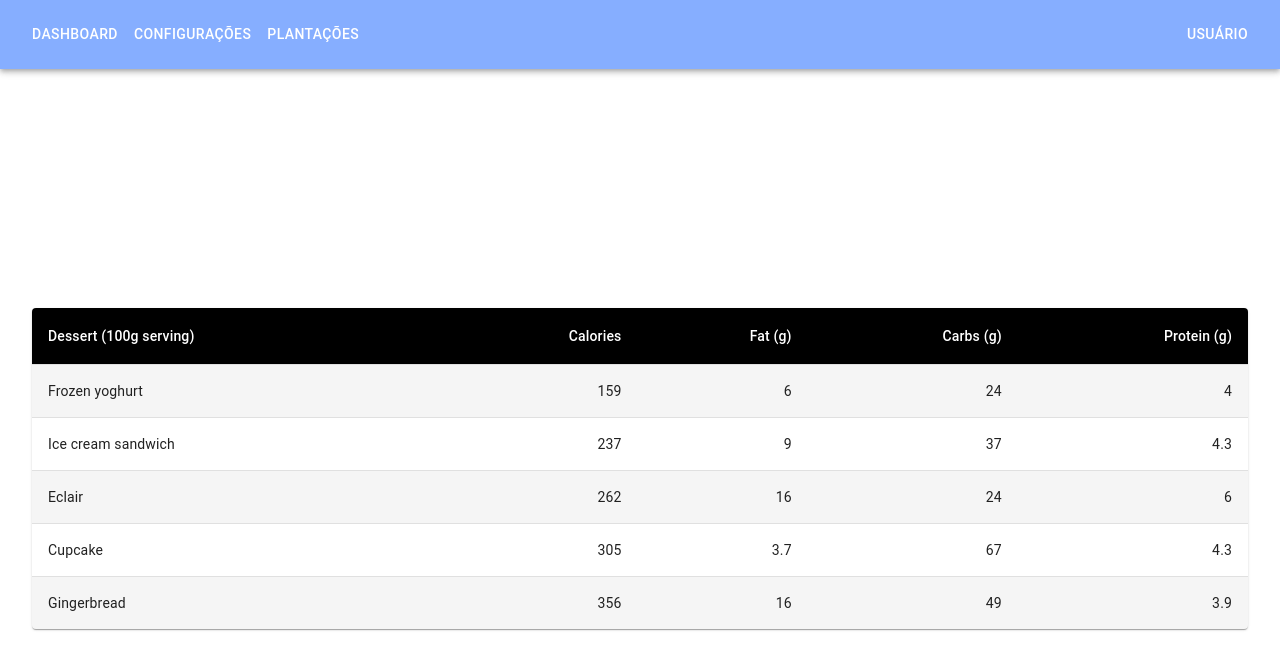
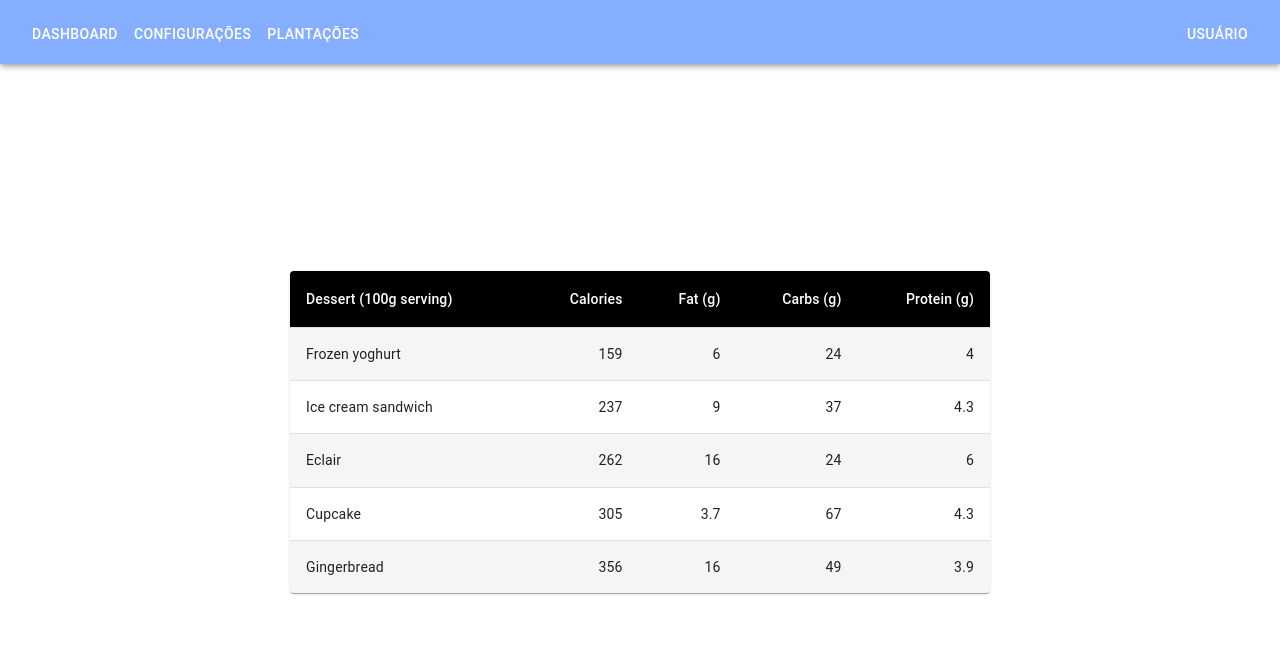
Before and after one commit to BrunoKrugel/Dashboard-next, a Next.js app: page /main/plant in a window 1280 px wide. Shown: the top 670 px of the page. Built offline with nearby package versions, Linux system fonts and the light colour scheme.

Commit message:
New menu bar position

```diff
--- a/components/menu.js
+++ b/components/menu.js
@@ -70,7 +70,7 @@ function MenuBar(props) {
         <link rel="icon" href="/cloudy.png" />
       </Head>
 
-      <AppBar position="static">
+      <AppBar className='navbar' position="static">
         <Container maxWidth="xl">
           <Toolbar disableGutters>
             <Box sx={{ flexGrow: 1, display: { xs: 'flex', md: 'none' } }}>
--- a/pages/_app.js
+++ b/pages/_app.js
@@ -1,5 +1,7 @@
 import '../styles/globals.css';
 import { ThemeProvider, createTheme } from '@mui/material';
+import { MenuBar } from '../components/menu';
+
 
 const theme = createTheme({
   palette: {
@@ -12,10 +14,21 @@ const theme = createTheme({
   },
 });
 
+function getStorageValue(key, defaultValue) {
+  // getting stored value
+  if (typeof window !== 'undefined') {
+const saved = localStorage.getItem(key);
+return saved || defaultValue;
+  }
+}
+
 function MyApp({ Component, pageProps }) {
   return (
     <ThemeProvider theme={theme}>
-      <Component {...pageProps} />
+      <MenuBar user={getStorageValue('username','Usuário')} />
+      <div className="container">
+        <Component {...pageProps} />
+      </div>
     </ThemeProvider>
   );
 }
--- a/pages/index.js
+++ b/pages/index.js
@@ -4,14 +4,10 @@ import Image from 'next/image';
 import Link from 'next/link';
 import { Button, TextField, Paper, Alert } from '@mui/material';
 
-import { MenuBar } from '../components/menu';
-
 import logo from '../public/logo/HortaOn.png';
 
 export default function Home() {
   return (
-    <div>
-    <MenuBar />
     <div className={styles.container}>
       <Head>
         <title>Dashboard Weather</title>
@@ -34,6 +30,5 @@ export default function Home() {
         </Link>
       </main>
     </div>
-    </div>
   );
 }
--- a/pages/main/config.js
+++ b/pages/main/config.js
@@ -12,8 +12,6 @@ import { styled } from '@mui/material/styles';
 
 import { WeekInfo, WeekDate } from '../../components/week';
 import { CurrentInfo } from '../../components/info';
-import { MenuBar } from '../../components/menu';
-
 const center = {
   lat: -30.0277,
   lng: -51.2287,
@@ -26,8 +24,6 @@ const handleSubmit = async (e) => {
 
 export default function Home() {
     return (
-      <div>
-      <MenuBar />
       <div className={styles.container}>
       <Head>
         <title>Configurações</title>
@@ -70,6 +66,5 @@ export default function Home() {
 
         </main>
       </div>
-      </div>
     );
   }
--- a/pages/main/dashboard.js
+++ b/pages/main/dashboard.js
@@ -205,15 +205,12 @@ export default function Dashboard() {
   }, ['']);
 
   return (
-    <div>
-    <MenuBar user={localStorage.getItem('username')}/>
     <div className={styles.container}>
       <Head>
         <title>Dashboard Weather</title>
         <meta name="description" content="Dashboard" />
         <link rel="icon" href="/cloudy.png" />
       </Head>
-      <main className={styles.main}>
         <Paper className={styles.card} elevation={3}>
           <div>
             <PlaceIcon />
@@ -340,8 +337,6 @@ export default function Dashboard() {
             Incidência de sol na região muito alta!
           </Alert>
         </Snackbar>
-      </main>
-    </div>
     </div>
   );
 }
--- a/pages/main/plant.js
+++ b/pages/main/plant.js
@@ -18,7 +18,6 @@ import TableRow from '@mui/material/TableRow';
 
 import { WeekInfo, WeekDate } from '../../components/week';
 import { CurrentInfo } from '../../components/info';
-import { MenuBar } from '../../components/menu';
 
 const StyledTableCell = styled(TableCell)(({ theme }) => ({
   [`&.${tableCellClasses.head}`]: {
@@ -54,8 +53,6 @@ const rows = [
 
 export default function Home() {
     return (
-      <div>
-      <MenuBar />
       <div className={styles.container}>
       <Head>
         <title>Plantações</title>
@@ -93,6 +90,5 @@ export default function Home() {
 
         </main>
       </div>
-      </div>
     );
   }
--- a/styles/Dashboard.module.css
+++ b/styles/Dashboard.module.css
@@ -1,16 +1,13 @@
 .container {
     padding: 0 2rem;
-}
-
-.main {
-    min-height: 100vh;
+    height: 100%;
     padding: 4rem 0;
     flex: 1;
     display: flex;
     flex-direction: column;
     justify-content: center;
     align-items: center;
-  }
+}
 
 .card {
     margin: 1rem;
@@ -27,7 +24,8 @@
     gap: .5rem;
 }
 
-.card button, .card a {
+.card button,
+.card a {
     width: 100%;
 }
 
@@ -49,7 +47,8 @@
     gap: .5rem;
 }
 
-.widget button, .widget a {
+.widget button,
+.widget a {
     width: 100%;
 }
 
@@ -73,7 +72,7 @@
     background: linear-gradient(to bottom right, #FFA8E9, #FF7DAD);
 }
 
-.widgetExtraInfo > div {
+.widgetExtraInfo>div {
     display: flex;
     gap: .5rem;
     justify-content: space-between;
@@ -90,10 +89,10 @@
     align-content: center;
     flex-direction: column;
     border-radius: 15px;
-    background: linear-gradient(to bottom right,#FFE2A3, #FFB662);
+    background: linear-gradient(to bottom right, #FFE2A3, #FFB662);
 }
 
-.widgetSunInfo > div {
+.widgetSunInfo>div {
     display: flex;
     gap: .5rem;
     justify-content: space-between;
@@ -119,13 +118,13 @@
     align-content: space-around;
 }
 
-.currentWind{
+.currentWind {
     font-size: 1.5rem;
     font-weight: bold;
     color: #fff;
 }
 
-.currentHumidity{
+.currentHumidity {
     font-size: 1.5rem;
     font-weight: bold;
     color: #fff;
@@ -140,7 +139,7 @@
     justify-content: space-between;
     align-content: center;
     border-radius: 15px;
-    background: linear-gradient(to bottom right,#ffa39d, #ff6660);
+    background: linear-gradient(to bottom right, #ffa39d, #ff6660);
 }
 
 .UVInfo {
@@ -150,7 +149,7 @@
     justify-content: center;
 }
 
-.currentUV{
+.currentUV {
     font-size: 2.5rem;
     font-weight: bold;
     color: #fff;
--- a/styles/globals.css
+++ b/styles/globals.css
@@ -13,3 +13,12 @@ a {
 * {
   box-sizing: border-box;
 }
+
+
+.navbar {
+  height: 4rem;
+}
+
+.container {
+  height: calc(100vh - 4rem);
+}
```
Also changed, not shown: pages/login.js (+0 -8 lines).
